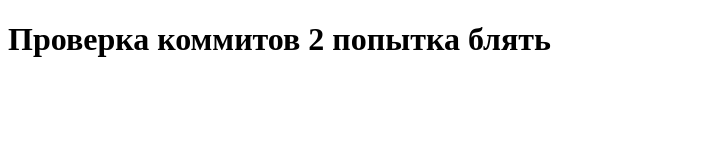
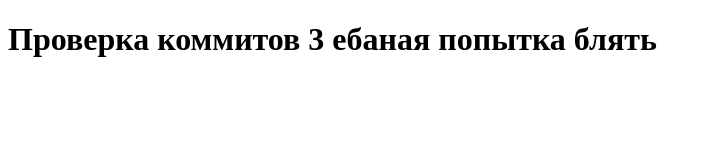
Before and after one commit to maxaysoldatov9/MaXaY-game, a plain HTML site: page index.html in a window 1280 px wide. Shown: the whole page, without its empty margins (0-712 px from the left). Drawn offline with Linux system fonts and the light colour scheme.

Commit message:
Описание

```diff
--- a/index.html
+++ b/index.html
@@ -6,7 +6,7 @@
     <title>Document</title>
 </head>
 <body>
-    <h1>Проверка коммитов 2 попытка блять</h1>
+    <h1>Проверка коммитов 3 ебаная попытка блять</h1>
     <script src="script.js"></script>
 </body>
 </html>
```
